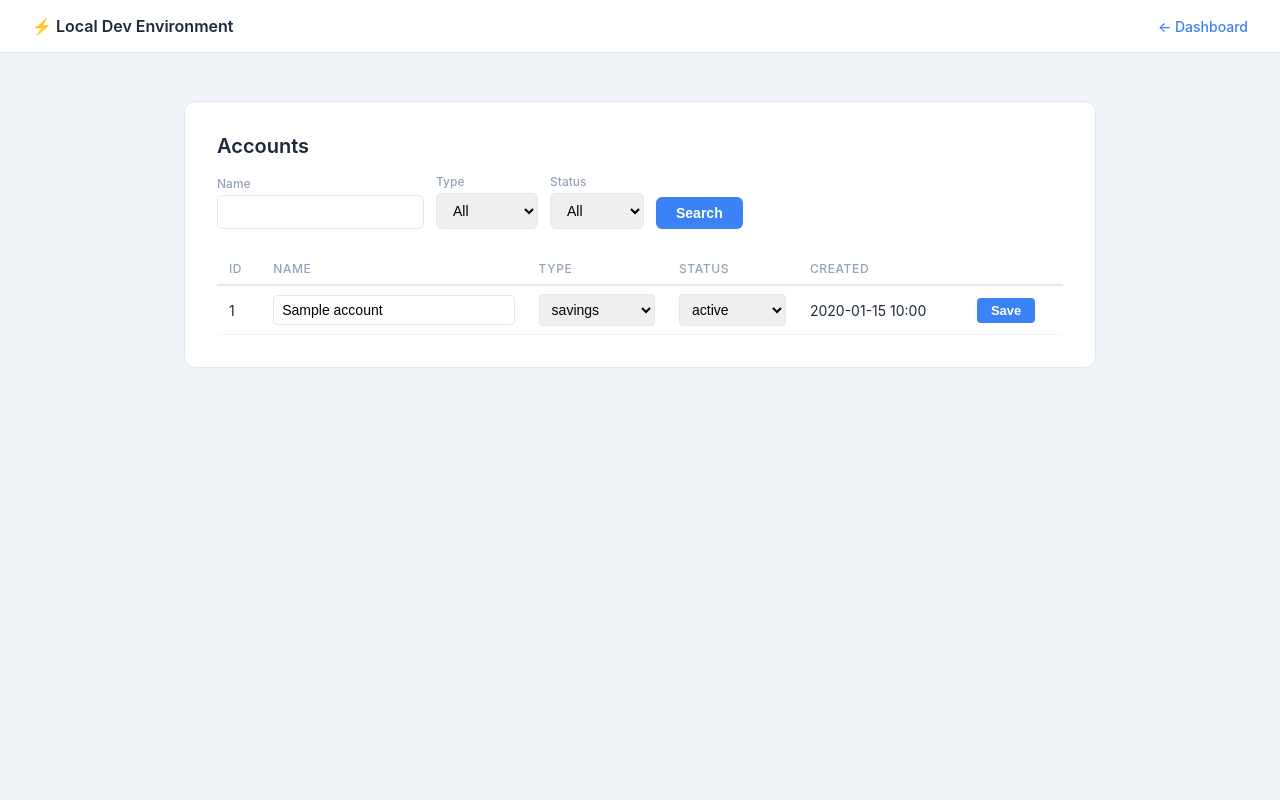
After one commit to tanmaypatil/agent-local-env, a Flask app: page /accounts in a window 1280 px wide. The commit adds this page. Run offline with Flask 3, Linux system fonts and the light colour scheme; the visitor is signed in with stand-in values (Sample User, id 1); a database or web service that is not in the repository returns one stand-in record (values such as "Sample title"); parts of the project's set-up code (start-up, migrations or seed data) failed here and were passed over; some libraries are stand-ins or nearby versions.

Commit message:
feat: add CSV upload, search/update pages for accounts & payments
Add database-connected pages for managing accounts and payments data:
- CSV upload page for bulk importing both tables
- Search + inline-edit pages with Post/Redirect/Get pattern
- REST API endpoints (/api/accounts, /api/payments)
- require_login decorator for session protection
- Dashboard links to all new data management pages

Co-Authored-By: Claude Opus 4.6 <noreply@anthropic.com>

```diff
--- a/webapp/app.py
+++ b/webapp/app.py
@@ -1,8 +1,16 @@
+import csv
+import io
 import os
+from functools import wraps
 
-from flask import Flask, render_template, request, redirect, session, url_for
+from flask import Flask, jsonify, render_template, request, redirect, session, url_for
 from keycloak import KeycloakOpenID
 from keycloak.exceptions import KeycloakAuthenticationError
+
+from db import (
+    insert_accounts, search_accounts, update_account,
+    insert_payments, search_payments, update_payment,
+)
 
 app = Flask(__name__)
 app.secret_key = "dev-secret-key-change-in-prod"
@@ -29,6 +37,24 @@ def authenticate(username: str, password: str) -> bool:
         return False
 
 
+def require_login(f):
+    @wraps(f)
+    def decorated(*args, **kwargs):
+        if not session.get("username"):
+            return redirect(url_for("login_page"))
+        return f(*args, **kwargs)
+    return decorated
+
+
+def parse_csv(file_storage):
+    """Parse an uploaded CSV file into a list of dicts."""
+    stream = io.StringIO(file_storage.stream.read().decode("utf-8"))
+    reader = csv.DictReader(stream)
+    return list(reader)
+
+
+# ── Auth routes ──────────────────────────────────────────────────────
+
 @app.route("/")
 def index():
     return redirect(url_for("login_page"))
@@ -52,11 +78,161 @@ def login():
 
 
 @app.route("/dashboard")
+@require_login
 def dashboard():
-    username = session.get("username")
-    if not username:
-        return redirect(url_for("login_page"))
-    return render_template("dashboard.html", username=username)
+    return render_template("dashboard.html", username=session["username"])
+
+
+# ── Upload routes ────────────────────────────────────────────────────
+
+@app.route("/upload")
+@require_login
+def upload_page():
+    return render_template("upload.html")
+
+
+@app.route("/upload/accounts", methods=["POST"])
+@require_login
+def upload_accounts():
+    f = request.files.get("file")
+    if not f or not f.filename.endswith(".csv"):
+        return render_template("upload.html", message="Please upload a .csv file.", success=False)
+    rows = parse_csv(f)
+    inserted, errors = insert_accounts(rows)
+    return render_template(
+        "upload.html",
+        message=f"Inserted {inserted} account(s).",
+        success=inserted > 0,
+        errors=errors,
+    )
+
+
+@app.route("/upload/payments", methods=["POST"])
+@require_login
+def upload_payments():
+    f = request.files.get("file")
+    if not f or not f.filename.endswith(".csv"):
+        return render_template("upload.html", message="Please upload a .csv file.", success=False)
+    rows = parse_csv(f)
+    inserted, errors = insert_payments(rows)
+    return render_template(
+        "upload.html",
+        message=f"Inserted {inserted} payment(s).",
+        success=inserted > 0,
+        errors=errors,
+    )
+
+
+# ── Accounts routes ─────────────────────────────────────────────────
+
+@app.route("/accounts")
+@require_login
+def accounts_page():
+    name = request.args.get("name", "").strip()
+    account_type = request.args.get("account_type", "").strip()
+    status = request.args.get("status", "").strip()
+    updated = request.args.get("updated") == "1"
+    accounts = search_accounts(
+        name=name or None,
+        account_type=account_type or None,
+        status=status or None,
+    )
+    return render_template(
+        "accounts.html",
+        accounts=accounts,
+        search_name=name,
+        search_type=account_type,
+        search_status=status,
+        updated=updated,
+    )
+
+
+@app.route("/accounts/<int:account_id>/update", methods=["POST"])
+@require_login
+def update_account_route(account_id):
+    update_account(
+        account_id,
+        name=request.form["name"],
+        account_type=request.form["account_type"],
+        status=request.form["status"],
+    )
+    return redirect(url_for(
+        "accounts_page",
+        name=request.form.get("search_name", ""),
+        account_type=request.form.get("search_type", ""),
+        status=request.form.get("search_status", ""),
+        updated="1",
+    ))
+
+
+# ── Payments routes ──────────────────────────────────────────────────
+
+@app.route("/payments")
+@require_login
+def payments_page():
+    currency = request.args.get("currency", "").strip()
+    min_amount = request.args.get("min_amount", "").strip()
+    max_amount = request.args.get("max_amount", "").strip()
+    updated = request.args.get("updated") == "1"
+    payments = search_payments(
+        currency=currency or None,
+        min_amount=min_amount or None,
+        max_amount=max_amount or None,
+    )
+    return render_template(
+        "payments.html",
+        payments=payments,
+        search_currency=currency,
+        search_min=min_amount,
+        search_max=max_amount,
+        updated=updated,
+    )
+
+
+@app.route("/payments/<int:payment_id>/update", methods=["POST"])
+@require_login
+def update_payment_route(payment_id):
+    update_payment(
+        payment_id,
+        amount=request.form["amount"],
+        currency=request.form["currency"],
+        debit_account=request.form["debit_account"],
+        credit_account=request.form["credit_account"],
+    )
+    return redirect(url_for(
+        "payments_page",
+        currency=request.form.get("search_currency", ""),
+        min_amount=request.form.get("search_min", ""),
+        max_amount=request.form.get("search_max", ""),
+        updated="1",
+    ))
+
+
+# ── REST API routes ──────────────────────────────────────────────────
+
+@app.route("/api/accounts")
+@require_login
+def api_accounts():
+    name = request.args.get("name")
+    account_type = request.args.get("account_type")
+    status = request.args.get("status")
+    rows = search_accounts(name=name, account_type=account_type, status=status)
+    for r in rows:
+        r["created_at"] = r["created_at"].isoformat()
+    return jsonify(rows)
+
+
+@app.route("/api/payments")
+@require_login
+def api_payments():
+    currency = request.args.get("currency")
+    min_amount = request.args.get("min_amount")
+    max_amount = request.args.get("max_amount")
+    rows = search_payments(currency=currency, min_amount=min_amount, max_amount=max_amount)
+    for r in rows:
+        r["created_at"] = r["created_at"].isoformat()
+        r["amount"] = float(r["amount"])
+    return jsonify(rows)
 
 
 if __name__ == "__main__":
--- /dev/null
+++ b/webapp/db.py
@@ -0,0 +1,132 @@
+import psycopg2
+from psycopg2.extras import RealDictCursor
+
+DB_CONFIG = {
+    "host": "localhost",
+    "port": 5432,
+    "dbname": "localdev",
+    "user": "localdev",
+    "password": "localdev",
+}
+
+
+def get_conn():
+    return psycopg2.connect(**DB_CONFIG)
+
+
+# ── Accounts ─────────────────────────────────────────────────────────
+
+def insert_accounts(rows):
+    """Insert list of dicts with keys: name, account_type, status. Returns (inserted, errors)."""
+    inserted, errors = 0, []
+    conn = get_conn()
+    try:
+        cur = conn.cursor()
+        for i, row in enumerate(rows, 1):
+            try:
+                cur.execute(
+                    "INSERT INTO accounts (name, account_type, status) VALUES (%s, %s, %s)",
+                    (row["name"], row["account_type"], row.get("status", "active")),
+                )
+                inserted += 1
+            except Exception as e:
+                conn.rollback()
+                errors.append(f"Row {i}: {e}")
+                continue
+        conn.commit()
+    finally:
+        conn.close()
+    return inserted, errors
+
+
+def search_accounts(name=None, account_type=None, status=None):
+    clauses, params = [], []
+    if name:
+        clauses.append("name ILIKE %s")
+        params.append(f"%{name}%")
+    if account_type:
+        clauses.append("account_type = %s")
+        params.append(account_type)
+    if status:
+        clauses.append("status = %s")
+        params.append(status)
+    where = (" WHERE " + " AND ".join(clauses)) if clauses else ""
+    conn = get_conn()
+    try:
+        cur = conn.cursor(cursor_factory=RealDictCursor)
+        cur.execute(f"SELECT * FROM accounts{where} ORDER BY id", params)
+        return cur.fetchall()
+    finally:
+        conn.close()
+
+
+def update_account(account_id, name, account_type, status):
+    conn = get_conn()
+    try:
+        cur = conn.cursor()
+        cur.execute(
+            "UPDATE accounts SET name=%s, account_type=%s, status=%s WHERE id=%s",
+            (name, account_type, status, account_id),
+        )
+        conn.commit()
+    finally:
+        conn.close()
+
+
+# ── Payments ─────────────────────────────────────────────────────────
+
+def insert_payments(rows):
+    """Insert list of dicts with keys: amount, currency, debit_account, credit_account. Returns (inserted, errors)."""
+    inserted, errors = 0, []
+    conn = get_conn()
+    try:
+        cur = conn.cursor()
+        for i, row in enumerate(rows, 1):
+            try:
+                cur.execute(
+                    "INSERT INTO payments (amount, currency, debit_account, credit_account) VALUES (%s, %s, %s, %s)",
+                    (row["amount"], row.get("currency", "USD"), row["debit_account"], row["credit_account"]),
+                )
+                inserted += 1
+            except Exception as e:
+                conn.rollback()
+                errors.append(f"Row {i}: {e}")
+                continue
+        conn.commit()
+    finally:
+        conn.close()
+    return inserted, errors
+
+
+def search_payments(currency=None, min_amount=None, max_amount=None):
+    clauses, params = [], []
+    if currency:
+        clauses.append("currency = %s")
+        params.append(currency)
+    if min_amount:
+        clauses.append("amount >= %s")
+        params.append(min_amount)
+    if max_amount:
+        clauses.append("amount <= %s")
+        params.append(max_amount)
+    where = (" WHERE " + " AND ".join(clauses)) if clauses else ""
+    conn = get_conn()
+    try:
+        cur = conn.cursor(cursor_factory=RealDictCursor)
+        cur.execute(f"SELECT * FROM payments{where} ORDER BY id", params)
+        return cur.fetchall()
+    finally:
+        conn.close()
+
+
+def update_payment(payment_id, amount, currency, debit_account, credit_account):
+    conn = get_conn()
+    try:
+        cur = conn.cursor()
+        cur.execute(
+            "UPDATE payments SET amount=%s, currency=%s, debit_account=%s, credit_account=%s WHERE id=%s",
+            (amount, currency, debit_account, credit_account, payment_id),
+        )
+        conn.commit()
+    finally:
+        conn.close()
--- /dev/null
+++ b/webapp/templates/accounts.html
@@ -0,0 +1,133 @@
+<!DOCTYPE html>
+<html lang="en">
+<head>
+  <meta charset="UTF-8">
+  <meta name="viewport" content="width=device-width, initial-scale=1.0">
+  <title>Accounts - Local Dev</title>
+  <style>
+    *, *::before, *::after { box-sizing: border-box; margin: 0; padding: 0; }
+    body {
+      font-family: -apple-system, BlinkMacSystemFont, "Segoe UI", Roboto, Helvetica, Arial, sans-serif;
+      min-height: 100vh; background: #f0f4f8; color: #1e293b;
+    }
+    .topbar {
+      display: flex; align-items: center; justify-content: space-between;
+      padding: 16px 32px; background: #ffffff; border-bottom: 1px solid #e2e8f0;
+    }
+    .topbar .brand { font-size: 16px; font-weight: 600; color: #1e293b; }
+    .topbar .brand span { color: #3b82f6; }
+    .topbar a { color: #3b82f6; text-decoration: none; font-size: 14px; font-weight: 500; }
+    .topbar a:hover { text-decoration: underline; }
+    .container { max-width: 960px; margin: 48px auto; padding: 0 24px; }
+    .card {
+      background: #ffffff; border: 1px solid #e2e8f0; border-radius: 12px;
+      padding: 32px; margin-bottom: 24px;
+    }
+    .card h2 { font-size: 20px; font-weight: 600; margin-bottom: 16px; color: #1e293b; }
+    .search-form { display: flex; gap: 12px; flex-wrap: wrap; align-items: flex-end; margin-bottom: 24px; }
+    .search-form .field { display: flex; flex-direction: column; }
+    .search-form label { font-size: 12px; font-weight: 500; color: #94a3b8; margin-bottom: 4px; }
+    .search-form input, .search-form select {
+      padding: 8px 12px; border: 1px solid #e2e8f0; border-radius: 6px; font-size: 14px;
+    }
+    .search-form button {
+      padding: 8px 20px; background: #3b82f6; color: #fff; border: none;
+      border-radius: 6px; font-size: 14px; font-weight: 600; cursor: pointer;
+    }
+    .search-form button:hover { background: #2563eb; }
+    table { width: 100%; border-collapse: collapse; }
+    th { text-align: left; font-size: 12px; font-weight: 500; color: #94a3b8; text-transform: uppercase;
+      letter-spacing: 0.05em; padding: 8px 12px; border-bottom: 2px solid #e2e8f0; }
+    td { padding: 8px 12px; border-bottom: 1px solid #f1f5f9; font-size: 14px; vertical-align: middle; }
+    td input, td select {
+      padding: 6px 8px; border: 1px solid #e2e8f0; border-radius: 4px; font-size: 14px; width: 100%;
+    }
+    .btn-save {
+      padding: 5px 14px; background: #3b82f6; color: #fff; border: none;
+      border-radius: 4px; font-size: 13px; font-weight: 600; cursor: pointer;
+    }
+    .btn-save:hover { background: #2563eb; }
+    .alert { padding: 12px 16px; border-radius: 8px; font-size: 14px; margin-bottom: 16px; }
+    .alert-success { background: #f0fdf4; border: 1px solid #bbf7d0; color: #16a34a; }
+    .empty { text-align: center; padding: 32px; color: #94a3b8; font-size: 14px; }
+  </style>
+</head>
+<body>
+  <div class="topbar">
+    <div class="brand"><span>&#9889;</span> Local Dev Environment</div>
+    <a href="/dashboard">&larr; Dashboard</a>
+  </div>
+
+  <div class="container">
+    {% if updated %}
+      <div class="alert alert-success">Account updated successfully.</div>
+    {% endif %}
+
+    <div class="card">
+      <h2>Accounts</h2>
+      <form class="search-form" method="GET" action="/accounts">
+        <div class="field">
+          <label>Name</label>
+          <input type="text" name="name" value="{{ search_name or '' }}">
+        </div>
+        <div class="field">
+          <label>Type</label>
+          <select name="account_type">
+            <option value="">All</option>
+            <option value="savings" {{ 'selected' if search_type == 'savings' }}>savings</option>
+            <option value="current" {{ 'selected' if search_type == 'current' }}>current</option>
+            <option value="business" {{ 'selected' if search_type == 'business' }}>business</option>
+          </select>
+        </div>
+        <div class="field">
+          <label>Status</label>
+          <select name="status">
+            <option value="">All</option>
+            <option value="active" {{ 'selected' if search_status == 'active' }}>active</option>
+            <option value="inactive" {{ 'selected' if search_status == 'inactive' }}>inactive</option>
+          </select>
+        </div>
+        <button type="submit">Search</button>
+      </form>
+
+      {% if accounts %}
+      <table>
+        <thead>
+          <tr><th>ID</th><th>Name</th><th>Type</th><th>Status</th><th>Created</th><th></th></tr>
+        </thead>
+        <tbody>
+          {% for a in accounts %}
+          <tr>
+            <form method="POST" action="/accounts/{{ a.id }}/update">
+              <input type="hidden" name="search_name" value="{{ search_name or '' }}">
+              <input type="hidden" name="search_type" value="{{ search_type or '' }}">
+              <input type="hidden" name="search_status" value="{{ search_status or '' }}">
+              <td>{{ a.id }}</td>
+              <td><input name="name" value="{{ a.name }}"></td>
+              <td>
+                <select name="account_type">
+                  <option value="savings" {{ 'selected' if a.account_type == 'savings' }}>savings</option>
+                  <option value="current" {{ 'selected' if a.account_type == 'current' }}>current</option>
+                  <option value="business" {{ 'selected' if a.account_type == 'business' }}>business</option>
+                </select>
+              </td>
+              <td>
+                <select name="status">
+                  <option value="active" {{ 'selected' if a.status == 'active' }}>active</option>
+                  <option value="inactive" {{ 'selected' if a.status == 'inactive' }}>inactive</option>
+                </select>
+              </td>
+              <td>{{ a.created_at.strftime('%Y-%m-%d %H:%M') }}</td>
+              <td><button type="submit" class="btn-save">Save</button></td>
+            </form>
+          </tr>
+          {% endfor %}
+        </tbody>
+      </table>
+      {% else %}
+      <div class="empty">No accounts found.</div>
+      {% endif %}
+    </div>
+  </div>
+</body>
+</html>
```
Also changed, not shown: claude.md (+15 -1 lines), webapp/templates/dashboard.html (+56 -0 lines), webapp/templates/payments.html (added, +126 -0 lines), webapp/templates/upload.html (added, +82 -0 lines).
